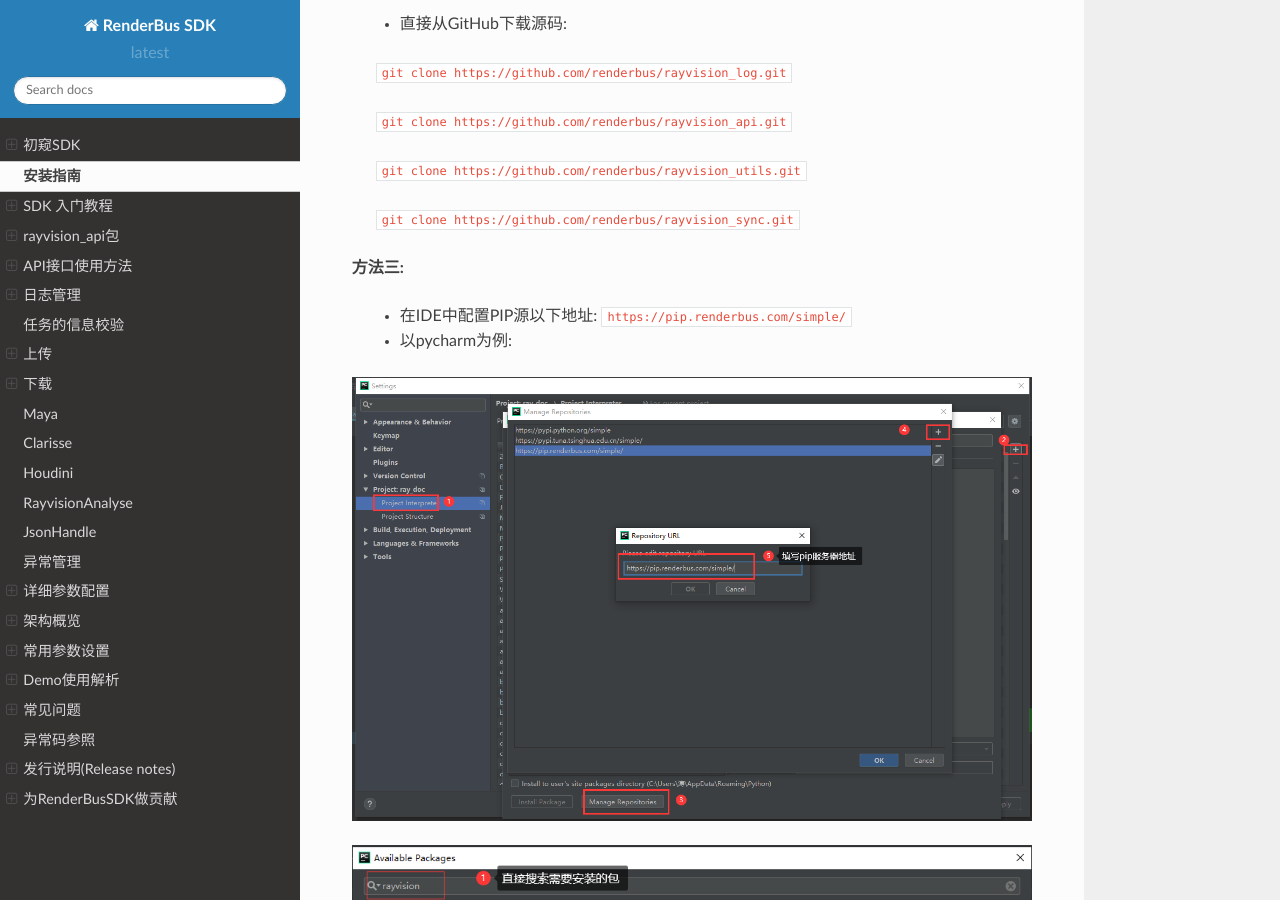
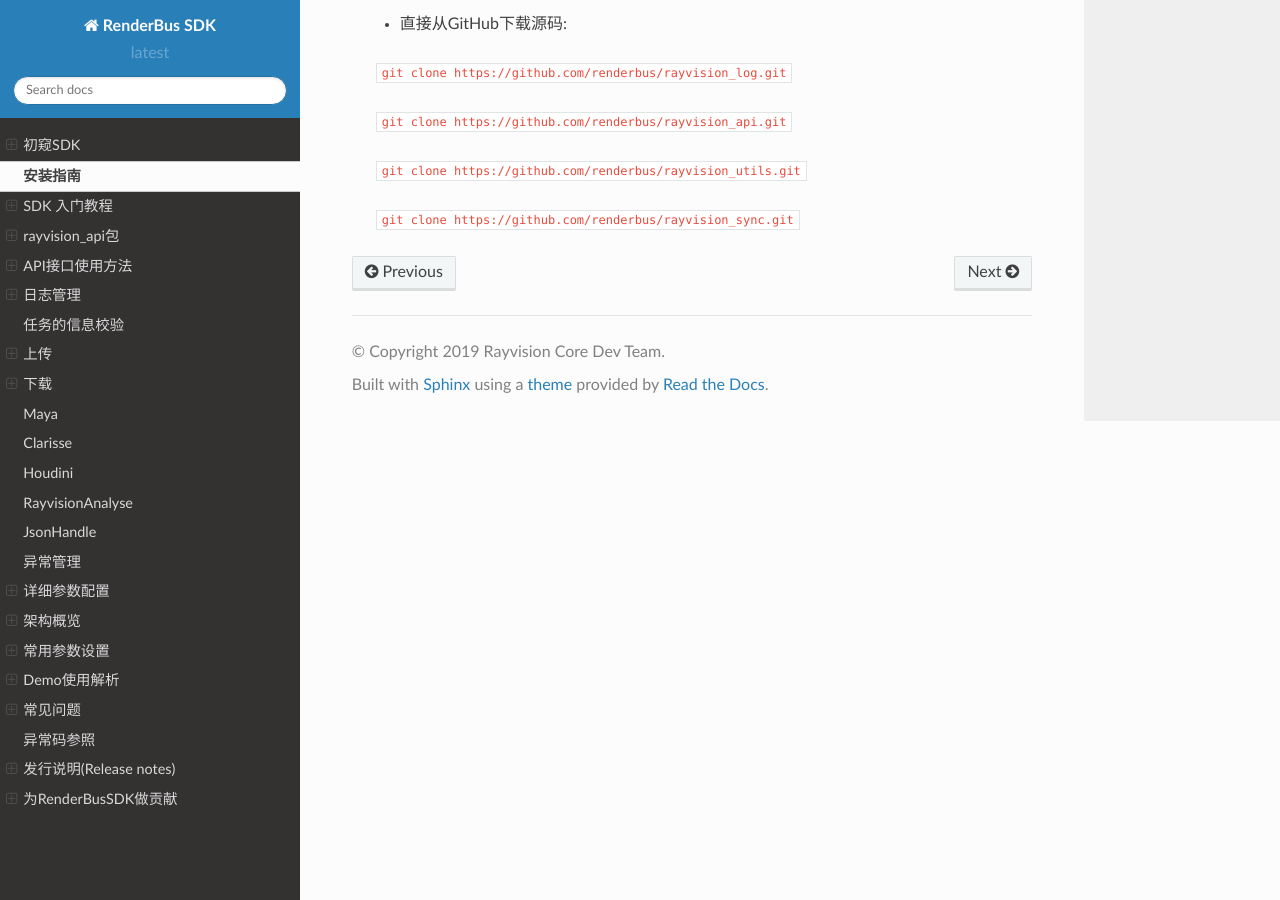
Before and after one commit to renderbus/docs_sdk, a Sphinx documentation site: the page built from docs/render/installation_guide.rst, in a window 1280 px wide and 900 px high, scrolled down 929 px. Built offline with Sphinx 7.4.7 and the Read the Docs theme 2.0.0, drawn with Linux system fonts in a browser that asks for light colours.

```diff
--- a/docs/render/installation_guide.rst
+++ b/docs/render/installation_guide.rst
@@ -43,12 +43,3 @@
    ``git clone https://github.com/renderbus/rayvision_utils.git``
 
    ``git clone https://github.com/renderbus/rayvision_sync.git``
-
-
-**方法三:**
-
-   - 在IDE中配置PIP源以下地址: ``https://pip.renderbus.com/simple/``
-   - 以pycharm为例::
-.. image:: ../_static/image/pycharm配置PIP地址.png
-
-.. image:: ../_static/image/pycharm安装自定义包.png
```
